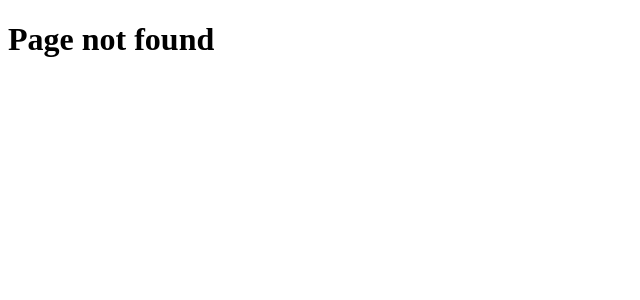
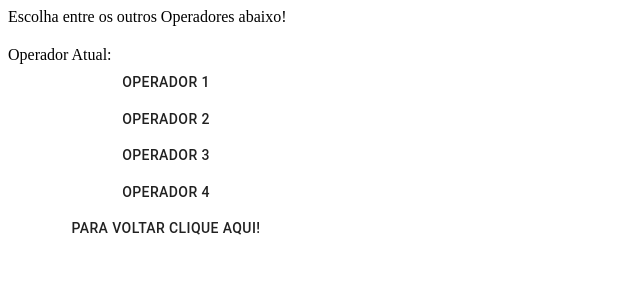
Before and after one commit to pucrs-gcs-2020-1/trabalho1-20201-raphael_group, a React (Create React App) app in the folder livro-caixa/: page /ListOperator in a window 1280 px wide. Before the commit this address had no page. Shown: the top 300 px of the page, without its empty margins (0-640 px from the left). Built offline with nearby package versions, Linux system fonts and the light colour scheme.

Commit message:
creating new folder in pages called ListOperator

```diff
--- a/livro-caixa/src/pages/CreateOperator/index.js
+++ b/livro-caixa/src/pages/CreateOperator/index.js
@@ -5,7 +5,8 @@ import { Form, Container } from "./styles";
 
 class CreateOperator extends Component {
   state = {
-    user: "User 1",
+    operator: "Operator 1",
+    init: "OP"
   };
 
 
@@ -15,13 +16,13 @@ class CreateOperator extends Component {
         <Grid style={{display:"flex", flexDirection:"row", justifyContent:"flex-start", marginTop:"30px"}}>
           <label>
             Nome:
-            <input type="text" name="name"/>
+            <input type="text" name="name" onChange={(value => this.setState({operator:value}))}/>
           </label>
           <label style={{marginLeft:"30px"}}>
             Iniciais:
-            <input type="text" name="iniciais"/>
+            <input type="text" name="iniciais" onChange={(value => this.setState({operator:value}))}/>
           </label>
-          <input type="submit" value="Confirmar" onClick={() => window.location.href="/user"}/>
+          <input type="submit" value="Confirmar" onClick={() => window.location.href="/ListOperator"}/>
         </Grid>
       </Container>
     );
--- a/livro-caixa/src/pages/HomePage/index.js
+++ b/livro-caixa/src/pages/HomePage/index.js
@@ -6,15 +6,19 @@ import { Form, Container } from "./styles";
 class HomePage extends Component {
   state = {
     user: "User 1",
+    operator: "Operator 1"
   };
 
   render() {
     return (
       <Container>
-        <Grid style={{display:"flex", flexDirection:"row", justifyContent:"flex-start"}}>
+        <Grid style={{display:"flex", flexDirection:"column", justifyContent:"flex-start"}}>
           <text
 
           > O seu usuário atual é: {this.state.user}, para trocá-lo <Button onClick={() => window.location.href="/user"}>clique aqui</Button></text>
+
+          <text
+          > O seu operador atual é: {this.state.operator}, para criar um novo <Button onClick={() => window.location.href="/CreateOperator"}>clique aqui</Button></text>
         </Grid>
       </Container>
     );
--- /dev/null
+++ b/livro-caixa/src/pages/ListOperator/index.js
@@ -0,0 +1,40 @@
+import React, { Component } from "react";
+import { Link } from "react-router-dom";
+import { Button, Grid } from "@material-ui/core";
+import { Form, Container } from "./styles";
+
+class ListOperator extends Component {
+  state = {
+    operator: "Operator 1",
+  };
+
+  render() {
+    return (
+      <Container>
+        <text>Escolha entre os outros Operadores abaixo!</text>
+        <Grid style={{display:"flex", flexDirection:"column", justifyContent:"center", marginTop:20}}>
+        <Grid item md={3} style={{display:"flex", flexDirection:"column", justifyContent:"center"}}>
+          <text> Operador Atual: {this.state.user}</text>
+          <Button onClick={() => this.setState({user:"Operator 1"})}>
+              Operador 1
+          </Button>
+          <Button onClick={() => this.setState({user:"Operator 2"})}>
+              Operador 2
+          </Button>
+          <Button onClick={() => this.setState({user:"Operator 3"})}>
+              Operador 3
+          </Button>
+          <Button onClick={() => this.setState({user:"Operator 4"})}>
+              Operador 4
+          </Button>
+          <Button onClick={() => window.location.href="/"}>
+              Para voltar clique aqui!
+          </Button>
+          </Grid>
+        </Grid>
+      </Container>
+    );
+  }
+}
+
+export default ListOperator;
--- a/livro-caixa/src/routes.js
+++ b/livro-caixa/src/routes.js
@@ -4,6 +4,8 @@ import { isAuthenticated } from "./services/auth";
 import CreateOperator from "./pages/CreateOperator";
 import User from "./pages/User";
 import HomePage from "./pages/HomePage";
+import ListOperator from "./pages/ListOperator";
+
 
 
 const PrivateRoute = ({ component: Component, ...rest }) => (
@@ -22,11 +24,11 @@ const PrivateRoute = ({ component: Component, ...rest }) => (
 const Routes = () => (
   <BrowserRouter>
     <Switch>
-      <Route exact path="/" component={CreateOperator} />
-      <Route path="/HomePage" component={() => <h1>Crie seu usuário</h1>} />
       <Route exact path="/" component={HomePage} />
       <Route path="/signup" component={() => <h1>SignUp</h1>} />
       <Route path="/user" component={User}/>
+      <Route path="/CreateOperator" component={CreateOperator}/>
+      <Route path="/ListOperator" component={ListOperator}/>
       <PrivateRoute path="/app" component={() => <h1>App</h1>} />
       <Route path="*" component={() => <h1>Page not found</h1>} />
     </Switch>
```
Also changed, not shown: livro-caixa/src/pages/ListOperator/styles.js (renamed from livro-caixa/src/pages/CreateOperator/styles.js).
